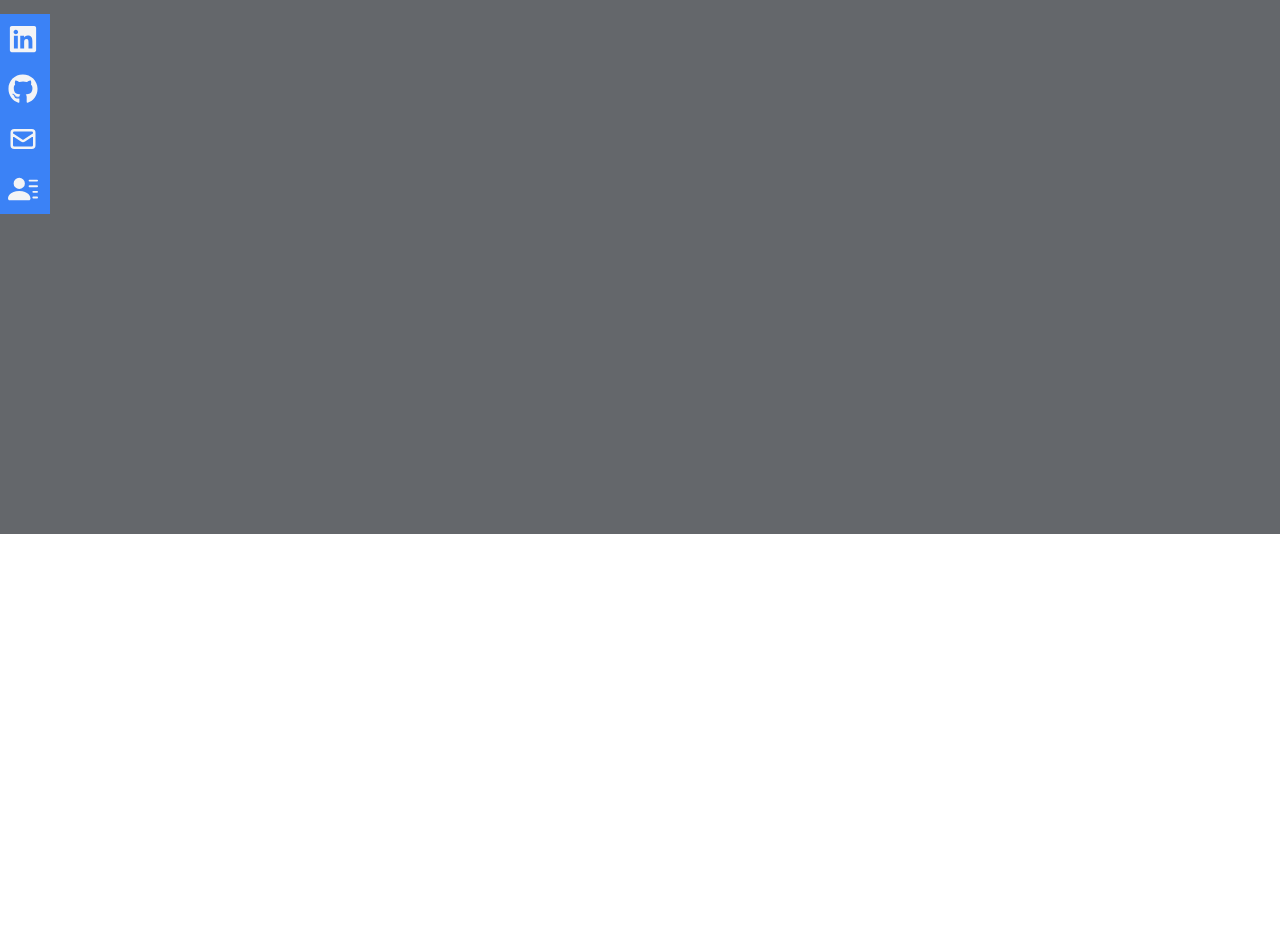
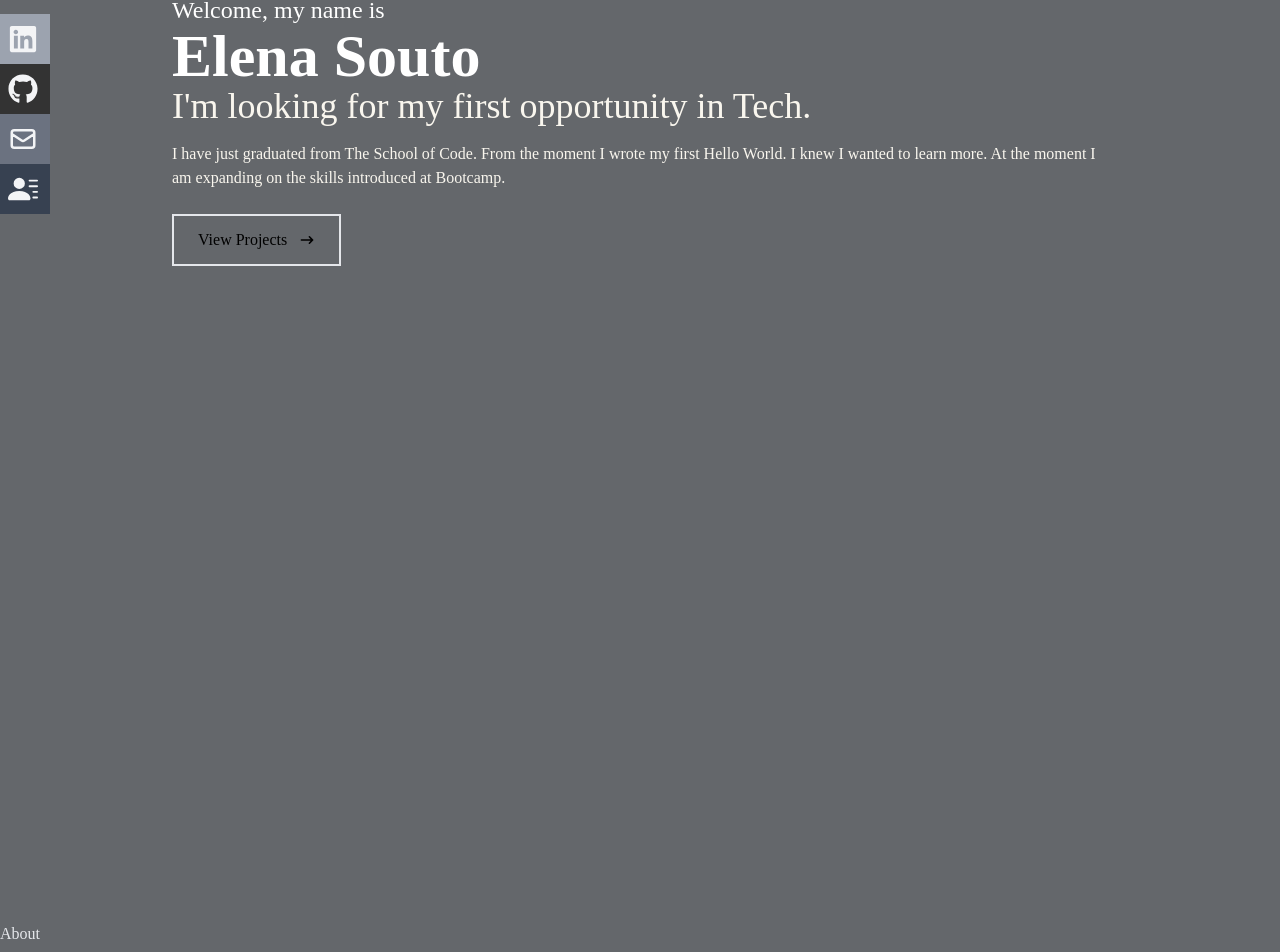
Before and after one commit to newcoder09/portfolio01, a React (Create React App) app: page / in a window 1280 px wide. Shown: the part 266-1218 px from the top of the page. Before the commit the page ends 800 px from the top, so only its background shows below. Built offline with nearby package versions, Linux system fonts and the light colour scheme.

Commit message:
about page to the left

```diff
--- a/src/App.js
+++ b/src/App.js
@@ -1,11 +1,15 @@
+import About from "./components/About";
 import Home from "./components/Home";
 import Navbar from "./components/Navbar";
+
+
 
 function App() {
   return (
     <div>
 <Navbar />
 <Home />
+<About />
 
     </div>
   );
--- /dev/null
+++ b/src/components/About.jsx
@@ -0,0 +1,20 @@
+import React from 'react'
+
+const About = () => {
+  return (
+      <div name='about' className='w-full h-screen bg-[#64676b] text-gray-200'>
+      <div className='flex flex-col justify-center w-full h-full'>
+      <div>
+      <div>
+          <p>About</p>
+      </div>
+      </div>
+      </div>
+      </div>
+  )
+
+
+
+
+}
+export default About;
--- a/src/components/Home.jsx
+++ b/src/components/Home.jsx
@@ -1,10 +1,30 @@
 import React from 'react'
-import {HiArrrowNarrowRight} from 'react-icons/hi'
+import { HiArrowNarrowRight } from 'react-icons/hi';
 
 const Home = () => {
   return (
-    <div className='w-full h-screen bg-[#64676b]'></div>
-  )
-}
+    <div name='home' className='w-full h-screen bg-[#64676b]'>
+{/* py is the padding to allow the responsiveness when moving different sizes */}
+    <div className='max-w-[1000px] mx-auto px-8 flex flex-col justify-center h-full'>
+    <p className='text-2xl sm:text-1xl font-light text-white'>Welcome, my name is</p>
+    <h1 className='text-4xl sm:text-6xl font-bold text-white'>Elena Souto</h1>
+    <h2 className='text-3xl sm:text-4xl font-medium text-[#F9F6EE]'>I'm looking for my first opportunity in Tech.</h2>
+    <p className='text-[#F9F6EE] py-4 max-w-[700]'> I have just graduated from The School of Code. From the moment I wrote my first Hello World.
+     I knew I wanted to learn more. At the moment I am expanding on the
+     skills introduced at Bootcamp.</p>
+     <div>
+       <button className='text-black group border-2 px-6 py-3 my-2 flex items-center hover:bg-pink-500 hover:border-pink-500'>
+       View Projects
+       <span className='group-hover:rotate-90 duration-300'>
+              <HiArrowNarrowRight className='ml-3 ' />
+</span>
 
-export default Home
+       </button>
+     </div>
+    </div>
+    </div>
+
+  );
+};
+
+export default Home;
--- a/src/components/Navbar.jsx
+++ b/src/components/Navbar.jsx
@@ -42,30 +42,30 @@ const Navbar = () => {
     </ul>
 
 {/* these are the hovering and sliding icons to the left of the screen */}
-<div className='flex fixed flex-col top-[35%] left-0'>
+<div className='hidden lg:flex fixed flex-col top-[35%] left-0'>
 <ul>
-  <li className='w-[150px] h-[50px] flex justify-between items-center ml-[-100px] hover:ml-[-10px] duration-200 bg-blue-500'>
+  <li className='w-[150px] h-[50px] flex justify-between items-center ml-[-100px] hover:ml-[-10px] duration-200 bg-gray-400'>
     <a className='flex justify-between items-center w-full text-gray-100'
     href='/'>
   Linkedin <FaLinkedin size={30}  />
 </a>
 </li>
 
-<li className='w-[150px] h-[50px] flex justify-between items-center ml-[-100px] hover:ml-[-10px] duration-200 bg-blue-500'>
+<li className='w-[150px] h-[50px] flex justify-between items-center ml-[-100px] hover:ml-[-10px] duration-200 bg-[#333333]'>
     <a className='flex justify-between items-center w-full text-gray-100'
     href='/'>
   Github<FaGithub size={30}  />
 </a>
 </li>
 
-<li className='w-[150px] h-[50px] flex justify-between items-center ml-[-100px] hover:ml-[-10px] duration-200 bg-blue-500'>
+<li className='w-[150px] h-[50px] flex justify-between items-center ml-[-100px] hover:ml-[-10px] duration-200 bg-gray-500'>
     <a className='flex justify-between items-center w-full text-gray-100'
     href='/'>
   Email <HiOutlineMail size={30}  />
 </a>
 </li>
 
-<li className='w-[150px] h-[50px] flex justify-between items-center ml-[-100px] hover:ml-[-10px] duration-200 bg-blue-500'>
+<li className='w-[150px] h-[50px] flex justify-between items-center ml-[-100px] hover:ml-[-10px] duration-200 bg-gray-700'>
     <a className='flex justify-between items-center w-full text-gray-100'
     href='/'>
   CV <BsFillPersonLinesFill size={30}  />
```
